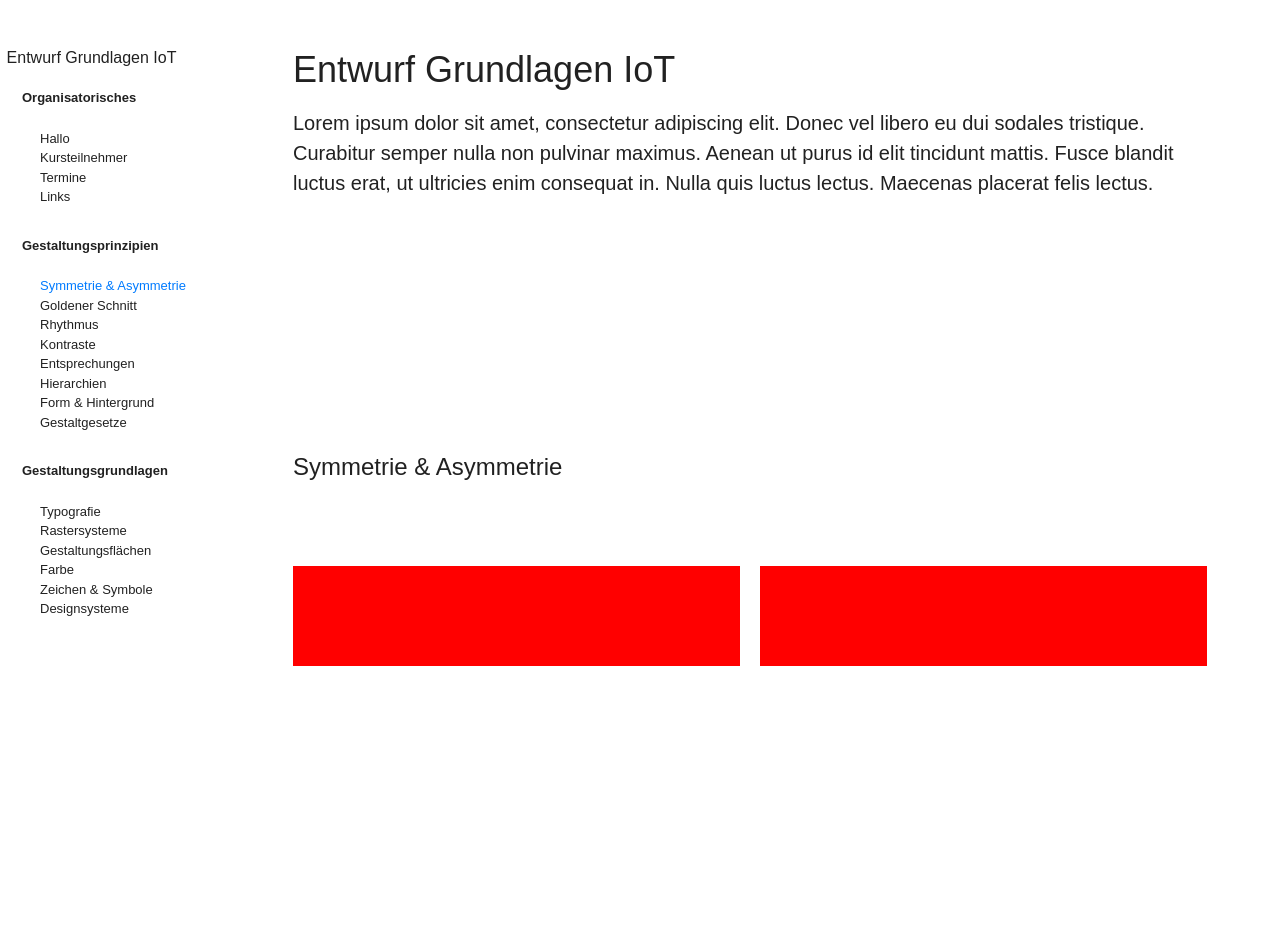
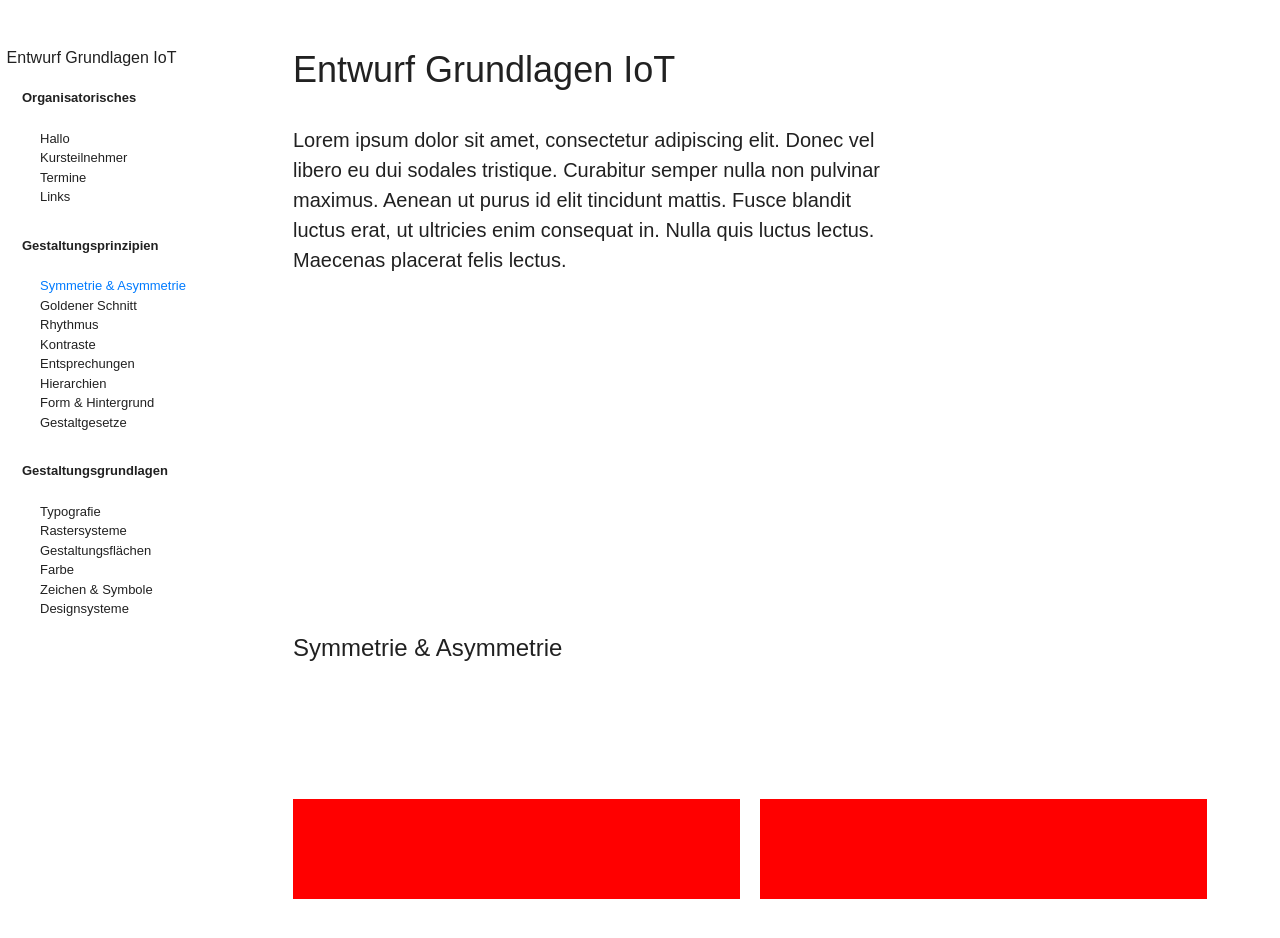
Before and after one commit to bruphil/iot-class, a plain HTML site: page index.html in a window 1280 px wide. Before the commit the page ends 839 px from the top, so only its background shows below. Drawn offline with nearby package versions, Linux system fonts and the light colour scheme.

Commit message:
text updates

```diff
--- a/css/style.css
+++ b/css/style.css
@@ -66,11 +66,11 @@ h6 {
 }
 
 .title {
-  grid-column: 2 / span 6;
+  grid-column: 2 / span 4;
 }
 
 .intro-txt{
-  grid-column: 2 / span 6;
+  grid-column: 2 / span 4;
   grid-row: 2;
 }
 
```
